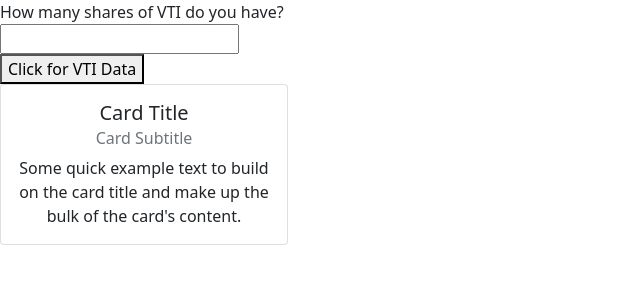
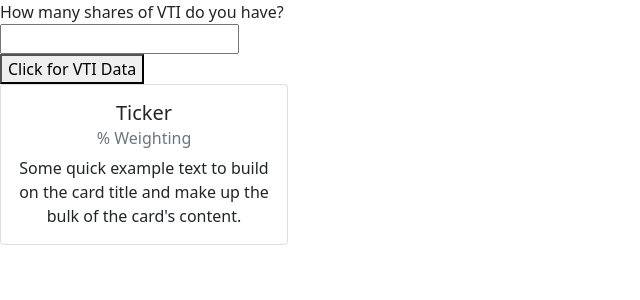
Before and after one commit to jtala/div-tracker, a React (Create React App) app: page / in a window 1280 px wide. Shown: the top 300 px of the page, without its empty margins (0-640 px from the left). Built offline with nearby package versions, Linux system fonts and the light colour scheme.

Commit message:
This is hard:

```diff
--- a/src/components/Dividends.js
+++ b/src/components/Dividends.js
@@ -2,11 +2,12 @@
 import {Card} from "react-bootstrap";
 
 const Dividends = () => (
+
     <div className = "App">
     <Card style={{ width: '18rem' }}>
     <Card.Body>
-      <Card.Title>Card Title</Card.Title>
-      <Card.Subtitle className="mb-2 text-muted">Card Subtitle</Card.Subtitle>
+      <Card.Title>Ticker</Card.Title>
+      <Card.Subtitle className="mb-2 text-muted">% Weighting</Card.Subtitle>
       <Card.Text>
         Some quick example text to build on the card title and make up the bulk of
         the card's content.
```
